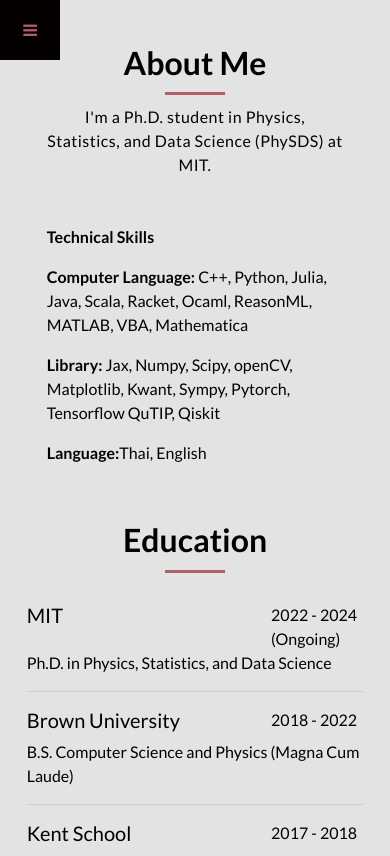
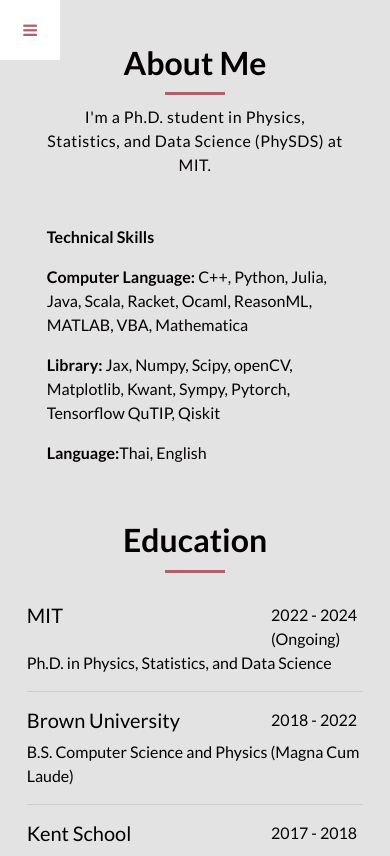
Before and after one commit to JeaneSiriviboon/JeaneSiriviboon.github.io, a plain HTML site: page index.html in a window 390 px wide. Shown: the top 856 px of the page. Drawn offline with Linux system fonts and the light colour scheme.

Commit message:
change navbar color

```diff
--- a/assets/css/templatemo-style.css
+++ b/assets/css/templatemo-style.css
@@ -263,7 +263,7 @@ html {
     top: 0;
     left: 0;
     color: #b25f69;
-    background-color: #050000;
+    background-color: #fff;
     width: 60px;
     height: 60px;
     text-align: center;
```
